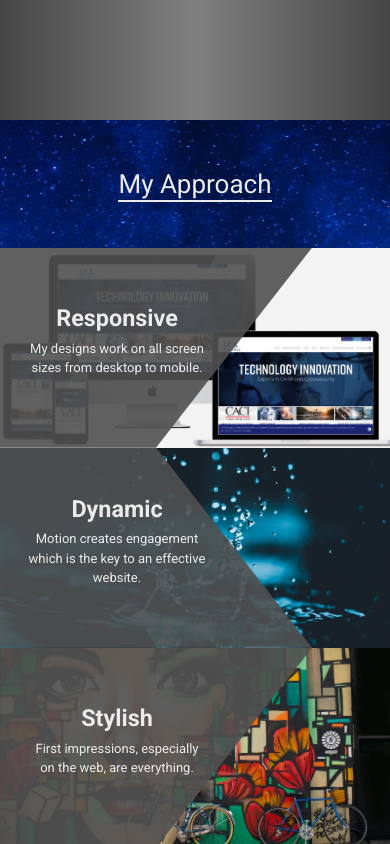
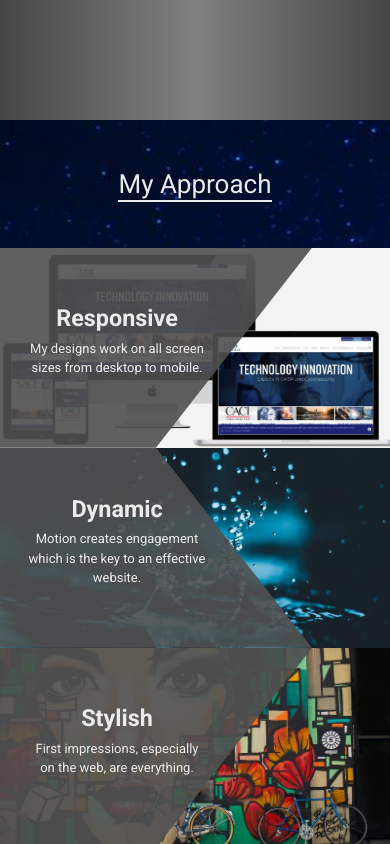
Before and after one commit to Mark-Mulligan/react-portfolio, a React (Create React App) app: page / in a window 390 px wide. Shown: the part 1080-1924 px from the top of the page. Built offline with nearby package versions, Linux system fonts and the light colour scheme; a web font is replaced by a local one.

Commit message:
fixed background image in about

```diff
--- a/src/components/sections/AboutSection.css
+++ b/src/components/sections/AboutSection.css
@@ -5,6 +5,12 @@
   background-image: url("../../images/nightskyCompressed.jpg");
   background-size: cover;
   background-attachment: fixed;
+}
+
+@media (max-width: 500px) {
+  .about-section {
+    background-attachment: scroll;
+  }
 }
 
 .skills-container {
```
